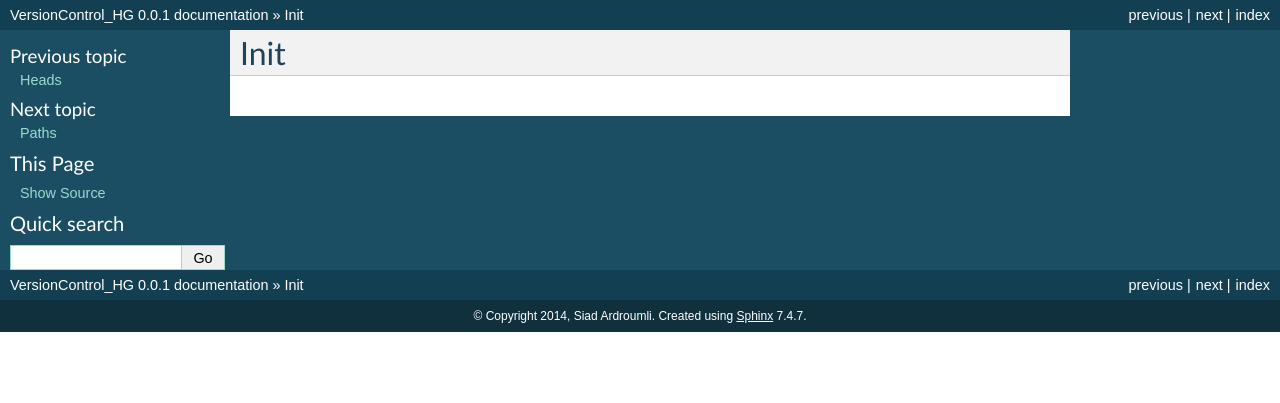
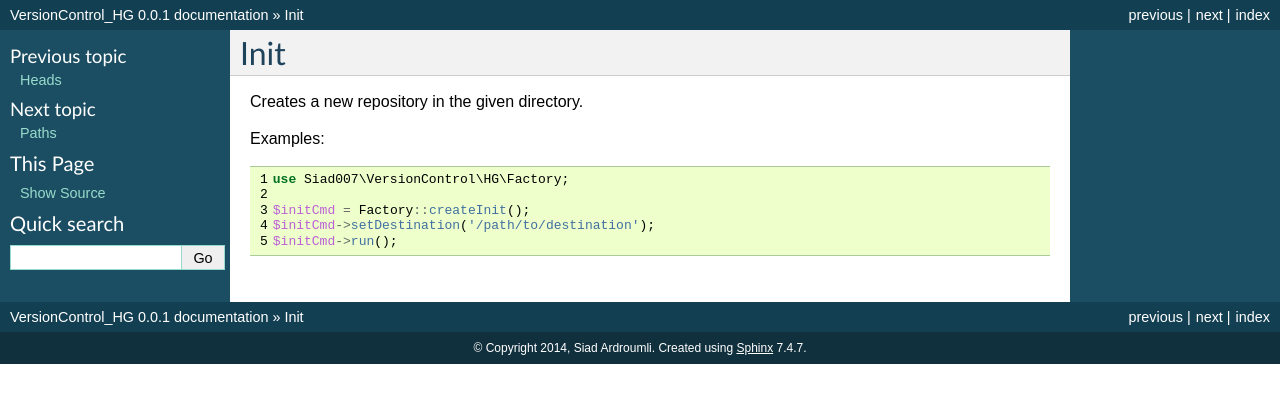
Before and after one commit to siad007/versioncontrol_hg, a Sphinx documentation site: the page built from docs/commands/init.rst, in a window 1280 px wide. Shown: the top 403 px of the page. Built offline with Sphinx 7.4.7, drawn with Linux system fonts in a browser that asks for light colours.

Commit message:
Added more documentation

```diff
--- a/docs/commands/init.rst
+++ b/docs/commands/init.rst
@@ -1,2 +1,15 @@
 Init
 ====
+
+Creates a new repository in the given directory.
+
+Examples:
+
+.. code-block:: php
+    :linenos:
+
+    use Siad007\VersionControl\HG\Factory;
+
+    $initCmd = Factory::createInit();
+    $initCmd->setDestination('/path/to/destination');
+    $initCmd->run();
```
